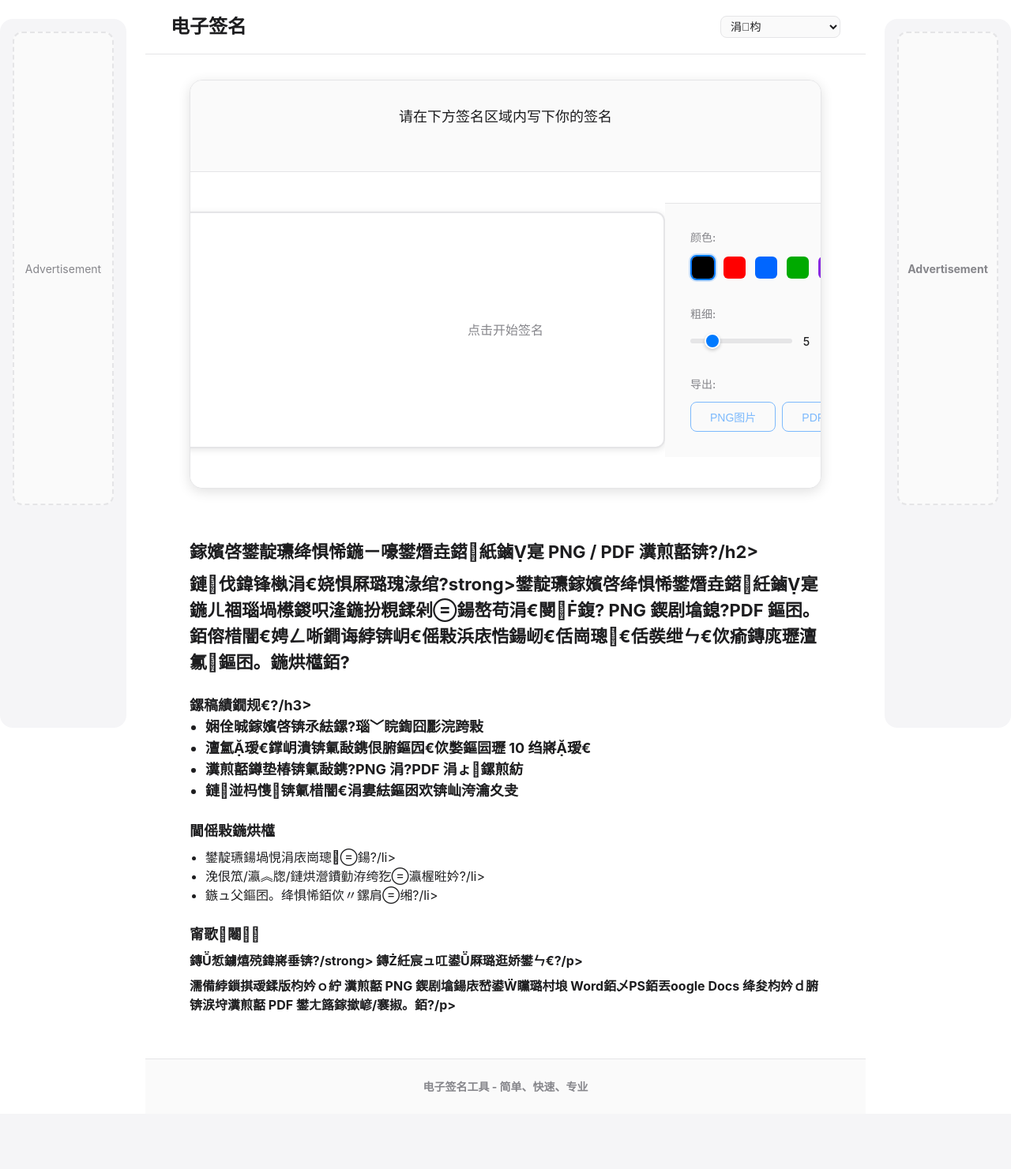
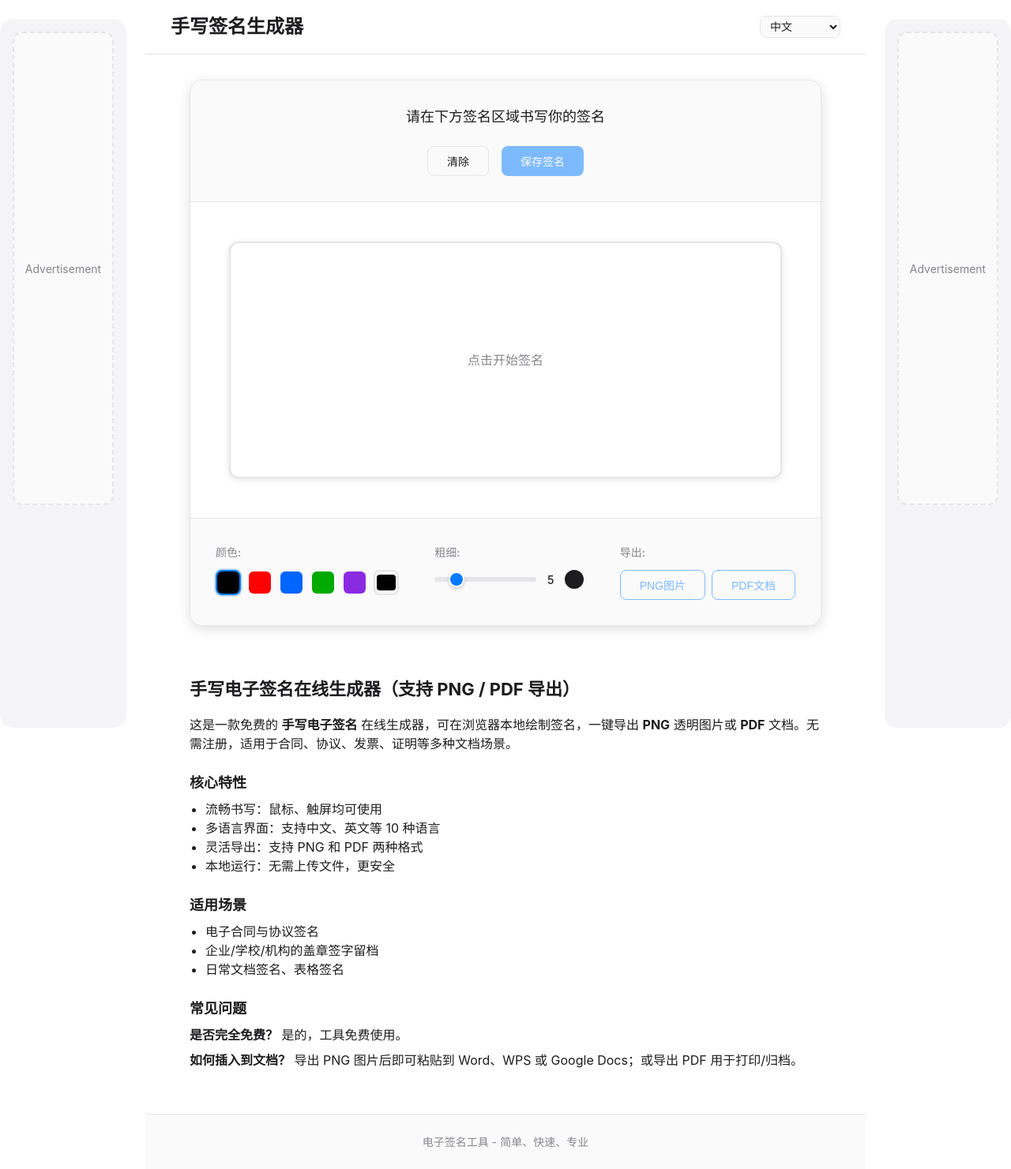
Before and after one commit to jyxwant/free-handwritten-signature-generator, a plain HTML site: page zh/index.html in a window 1280 px wide. Shown: the whole page at 79% size. Before the commit the page ends 1411 px from the top, so only its background shows below. Drawn offline with nearby package versions, Linux system fonts and the light colour scheme.

Commit message:
update seo

```diff
--- a/i18n.js
+++ b/i18n.js
@@ -7,8 +7,8 @@ const i18n = {
     messages: {
         zh: {
             // UI text
-            title: '电子签名',
-            prompt: '请在下方签名区域内写下你的签名',
+            title: '手写签名生成器',
+            prompt: '请在下方签名区域书写你的签名',
             clear: '清除',
             save: '保存签名',
             placeholder: '点击开始签名',
@@ -25,23 +25,23 @@ const i18n = {
             exportSuccess: '导出成功',
             exportFail: '导出失败',
             // SEO text
-            metaTitle: '电子手写签名生成器 - 免费在线手写签名 PNG/PDF 导出',
-            metaDescription: '免费在线电子手写签名工具，手绘签名支持 PNG/PDF 导出，无需注册，浏览器本地运行。适用于合同、文档、发票等场景，支持多语言。',
+            metaTitle: '免费手写签名生成器（无需注册） | 透明 PNG',
+            metaDescription: '免费的手写签名生成器，直接在浏览器绘制并导出透明 PNG 或 PDF，无需注册，数据本地处理，移动端友好。',
             // SEO section
             seoH2: '手写电子签名在线生成器（支持 PNG / PDF 导出）',
-            seoIntroHtml: '本工具是一款免费在线<strong>电子手写签名</strong>生成器，支持在浏览器内本地绘制签名并一键导出 <strong>PNG</strong> 图片或 <strong>PDF</strong> 文档。无需注册登录，适用于合同、协议、发票、证明等多种文档场景。',
+            seoIntroHtml: '这是一款免费的 <strong>手写电子签名</strong> 在线生成器，支持在浏览器本地绘制签名，一键导出 <strong>PNG</strong> 透明图片或 <strong>PDF</strong> 文档。无需注册，适用于合同、协议、发票、证明等多种文档场景。',
             seoFeaturesTitle: '核心特性',
-            seoFeatures1: '流畅手写：鼠标/触屏均可使用',
+            seoFeatures1: '流畅书写：鼠标/触屏均可使用',
             seoFeatures2: '多语言界面：支持中文、英文等 10 种语言',
-            seoFeatures3: '导出灵活：支持 PNG 与 PDF 两种格式',
+            seoFeatures3: '灵活导出：支持 PNG 和 PDF 两种格式',
             seoFeatures4: '本地运行：无需上传文件，更安全',
             seoUsecasesTitle: '适用场景',
             seoUsecase1: '电子合同与协议签名',
             seoUsecase2: '企业/学校/机构的盖章签字留档',
-            seoUsecase3: '日常文档签名、表格签署',
+            seoUsecase3: '日常文档签名、表格签名',
             seoFaqTitle: '常见问题',
-            seoFaq1Html: '<strong>是否真的免费？</strong> 是，工具可免费使用。',
-            seoFaq2Html: '<strong>如何插入到文档？</strong> 导出 PNG 图片后即可粘贴到 Word、WPS、Google Docs 等文档中；或导出 PDF 用于打印/归档。'
+            seoFaq1Html: '<strong>是否完全免费？</strong> 是的，工具免费使用。',
+            seoFaq2Html: '<strong>如何插入到文档？</strong> 导出 PNG 图片后即可粘贴到 Word、WPS 或 Google Docs；或导出 PDF 用于打印/归档。'
         },
         en: {
             title: 'Digital Signature',
--- a/zh/index.html
+++ b/zh/index.html
@@ -6,18 +6,17 @@
     <title>免费手写签名生成器（无需注册） | 透明 PNG</title>
 
     <!-- SEO Meta Tags -->
-    <meta id="metaDescription" name="description" content="最好用的免费手写签名生成器。在线绘制签名并下载透明 PNG，无需注册。安全、本地、移动端友好。">
-
-    <meta name="keywords" content="手写签名生成器, 在线签名绘制, 无需注册签名制作, 透明签名png, 在线签名创建, 免费签名工具, 湿签名生成器">
-
+    <meta id="metaDescription" name="description" content="免费的手写签名生成器，直接在浏览器绘制并导出透明 PNG 或 PDF，无需注册，数据本地处理，移动端友好。">
+    <meta name="keywords" content="手写签名生成器, 在线签名绘制, 无需注册签名制作, 透明签名 PNG, 透明签名 PDF, 在线签名创建, 免费签名工具, 湿签名生成器">
 
     <meta name="author" content="Signature Sketch">
-<meta name="robots" content="index, follow">
+    <meta name="robots" content="index, follow">
     <meta name="language" content="Chinese">
 
     <!-- Open Graph Meta Tags -->
     <meta id="ogTitle" property="og:title" content="免费手写签名生成器（无需注册） | 透明 PNG">
     <meta id="ogDescription" property="og:description" content="在线绘制签名并下载透明 PNG 或 PDF，无需注册。">
+    <meta property="og:type" content="website">
     <meta id="ogUrl" property="og:url" content="https://signaturesketch.tech/zh/">
     <meta property="og:image" content="https://signaturesketch.tech/og-image.png">
     <meta property="og:site_name" content="Signature Sketch">
@@ -26,6 +25,7 @@
     <meta name="twitter:card" content="summary_large_image">
     <meta id="twitterTitle" name="twitter:title" content="免费手写签名生成器（无需注册） | 透明 PNG">
     <meta id="twitterDescription" name="twitter:description" content="在线创建手写签名，无需注册。下载透明 PNG。">
+    <meta name="twitter:image" content="https://signaturesketch.tech/twitter-image.png">
 
     <!-- Canonical URL & hreflang -->
     <link id="canonicalLink" rel="canonical" href="https://signaturesketch.tech/zh/">
@@ -57,18 +57,18 @@
         <div class="main-wrapper">
             <nav class="nav-bar">
                 <div class="nav-content">
-                    <h1 class="nav-title" data-i18n="title">鐢靛瓙绛惧悕</h1>
+                    <h1 class="nav-title" data-i18n="title">手写签名生成器</h1>
                     <div class="nav-actions">
                         <select class="language-selector" id="languageSelector">
-                            <option value="zh" selected>涓枃</option>
+                            <option value="zh" selected>中文</option>
                             <option value="en">English</option>
-                            <option value="es">Espa帽ol</option>
-                            <option value="fr">Fran莽ais</option>
-                            <option value="ru">袪褍褋褋泻懈泄</option>
-                            <option value="ar">丕賱毓乇亘賷丞</option>
-                            <option value="ja">鏃ユ湰瑾?/option>
-                            <option value="ko">頃滉淡鞏?/option>
-                            <option value="pt">Portugu锚s</option>
+                            <option value="es">Español</option>
+                            <option value="fr">Français</option>
+                            <option value="ru">Русский</option>
+                            <option value="ar">العربية</option>
+                            <option value="ja">日本語</option>
+                            <option value="ko">한국어</option>
+                            <option value="pt">Português</option>
                             <option value="de">Deutsch</option>
                         </select>
                     </div>
@@ -78,21 +78,21 @@
             <main class="main-content">
                 <div class="signature-card">
                     <div class="prompt-section">
-                        <h2 class="prompt-title" data-i18n="prompt">璇峰湪涓嬫柟绛惧悕鍖哄煙鍐呭啓涓嬩綘鐨勭鍚?/h2>
+                        <h2 class="prompt-title" data-i18n="prompt">请在下方签名区域书写你的签名</h2>
                         <div class="action-buttons">
-                            <button class="btn btn-secondary" id="clearBtn" data-i18n="clear">娓呴櫎</button>
-                            <button class="btn btn-primary" id="saveBtn" data-i18n="save">淇濆瓨绛惧悕</button>
+                            <button class="btn btn-secondary" id="clearBtn" data-i18n="clear">清除</button>
+                            <button class="btn btn-primary" id="saveBtn" data-i18n="save">保存签名</button>
                         </div>
                     </div>
 
                     <div class="canvas-container">
                         <canvas id="signatureCanvas" class="signature-canvas"></canvas>
-                        <div class="canvas-placeholder" data-i18n="placeholder">鐐瑰嚮寮€濮嬬鍚?/div>
+                        <div class="canvas-placeholder" data-i18n="placeholder">点击开始签名</div>
                     </div>
 
                     <div class="toolbar">
                         <div class="tool-group">
-                            <label class="tool-label" data-i18n="color">棰滆壊:</label>
+                            <label class="tool-label" data-i18n="color">颜色:</label>
                             <div class="color-palette">
                                 <div class="color-swatch active" data-color="#000000"></div>
                                 <div class="color-swatch" data-color="#FF0000"></div>
@@ -104,7 +104,7 @@
                         </div>
 
                         <div class="tool-group">
-                            <label class="tool-label" data-i18n="thickness">绮楃粏:</label>
+                            <label class="tool-label" data-i18n="thickness">粗细:</label>
                             <div class="thickness-control">
                                 <input type="range" id="thicknessSlider" min="2" max="20" value="5" class="thickness-slider">
                                 <span class="thickness-value" id="thicknessValue">5</span>
@@ -113,10 +113,10 @@
                         </div>
 
                         <div class="tool-group">
-                            <label class="tool-label" data-i18n="export">瀵煎嚭:</label>
+                            <label class="tool-label" data-i18n="export">导出:</label>
                             <div class="export-options">
-                                <button class="btn btn-outline" id="exportPngBtn" data-i18n="exportPng">PNG鍥剧墖</button>
-                                <button class="btn btn-outline" id="exportPdfBtn" data-i18n="exportPdf">PDF鏂囨。</button>
+                                <button class="btn btn-outline" id="exportPngBtn" data-i18n="exportPng">PNG图片</button>
+                                <button class="btn btn-outline" id="exportPdfBtn" data-i18n="exportPdf">PDF文档</button>
                             </div>
                         </div>
                     </div>
@@ -125,32 +125,31 @@
 
             <section class="seo-section" aria-labelledby="seoTitle">
                 <div class="seo-container">
-                    <h2 id="seoTitle">鎵嬪啓鐢靛瓙绛惧悕鍦ㄧ嚎鐢熸垚鍣紙鏀寔 PNG / PDF 瀵煎嚭锛?/h2>
+                    <h2 id="seoTitle">手写电子签名在线生成器（支持 PNG / PDF 导出）</h2>
                     <p>
-                        鏈伐鍏锋槸涓€娆惧厤璐瑰湪绾?strong>鐢靛瓙鎵嬪啓绛惧悕</strong>鐢熸垚鍣紝鏀寔鍦ㄦ祻瑙堝櫒鍐呮湰鍦扮粯鍒剁鍚嶅苟涓€閿鍑?
-                        <strong>PNG</strong> 鍥剧墖鎴?<strong>PDF</strong> 鏂囨。銆傛棤闇€娉ㄥ唽鐧诲綍锛岄€傜敤浜庡悎鍚屻€佸崗璁€佸彂绁ㄣ€佽瘉鏄庣瓑澶氱鏂囨。鍦烘櫙銆?
+                        这是一款免费的 <strong>手写电子签名</strong> 在线生成器，可在浏览器本地绘制签名，一键导出 <strong>PNG</strong> 透明图片或 <strong>PDF</strong> 文档。无需注册，适用于合同、协议、发票、证明等多种文档场景。
                     </p>
-                    <h3>鏍稿績鐗规€?/h3>
+                    <h3>核心特性</h3>
                     <ul>
-                        <li>娴佺晠鎵嬪啓锛氶紶鏍?瑙﹀睆鍧囧彲浣跨敤</li>
-                        <li>澶氳瑷€鐣岄潰锛氭敮鎸佷腑鏂囥€佽嫳鏂囩瓑 10 绉嶈瑷€</li>
-                        <li>瀵煎嚭鐏垫椿锛氭敮鎸?PNG 涓?PDF 涓ょ鏍煎紡</li>
-                        <li>鏈湴杩愯锛氭棤闇€涓婁紶鏂囦欢锛屾洿瀹夊叏</li>
+                        <li>流畅书写：鼠标、触屏均可使用</li>
+                        <li>多语言界面：支持中文、英文等 10 种语言</li>
+                        <li>灵活导出：支持 PNG 和 PDF 两种格式</li>
+                        <li>本地运行：无需上传文件，更安全</li>
                     </ul>
-                    <h3>閫傜敤鍦烘櫙</h3>
+                    <h3>适用场景</h3>
                     <ul>
-                        <li>鐢靛瓙鍚堝悓涓庡崗璁鍚?/li>
-                        <li>浼佷笟/瀛︽牎/鏈烘瀯鐨勭洊绔犵瀛楃暀妗?/li>
-                        <li>鏃ュ父鏂囨。绛惧悕銆佽〃鏍肩缃?/li>
+                        <li>电子合同与协议签名</li>
+                        <li>企业/学校/机构的盖章签字留档</li>
+                        <li>日常文档签名、表格签名</li>
                     </ul>
-                    <h3>甯歌闂</h3>
-                    <p><strong>鏄惁鐪熺殑鍏嶈垂锛?/strong> 鏄紝宸ュ叿鍙厤璐逛娇鐢ㄣ€?/p>
-                    <p><strong>濡備綍鎻掑叆鍒版枃妗ｏ紵</strong> 瀵煎嚭 PNG 鍥剧墖鍚庡嵆鍙矘璐村埌 Word銆乄PS銆丟oogle Docs 绛夋枃妗ｄ腑锛涙垨瀵煎嚭 PDF 鐢ㄤ簬鎵撳嵃/褰掓。銆?/p>
+                    <h3>常见问题</h3>
+                    <p><strong>是否完全免费？</strong> 是的，工具免费使用。</p>
+                    <p><strong>如何插入到文档？</strong> 导出 PNG 图片后即可粘贴到 Word、WPS 或 Google Docs；或导出 PDF 用于打印/归档。</p>
                 </div>
             </section>
 
             <footer class="footer">
-                <p class="footer-text" data-i18n="footer">鐢靛瓙绛惧悕宸ュ叿 - 绠€鍗曘€佸揩閫熴€佷笓涓?/p>
+                <p class="footer-text" data-i18n="footer">电子签名工具 - 简单、快速、专业</p>
             </footer>
         </div>
 
```
